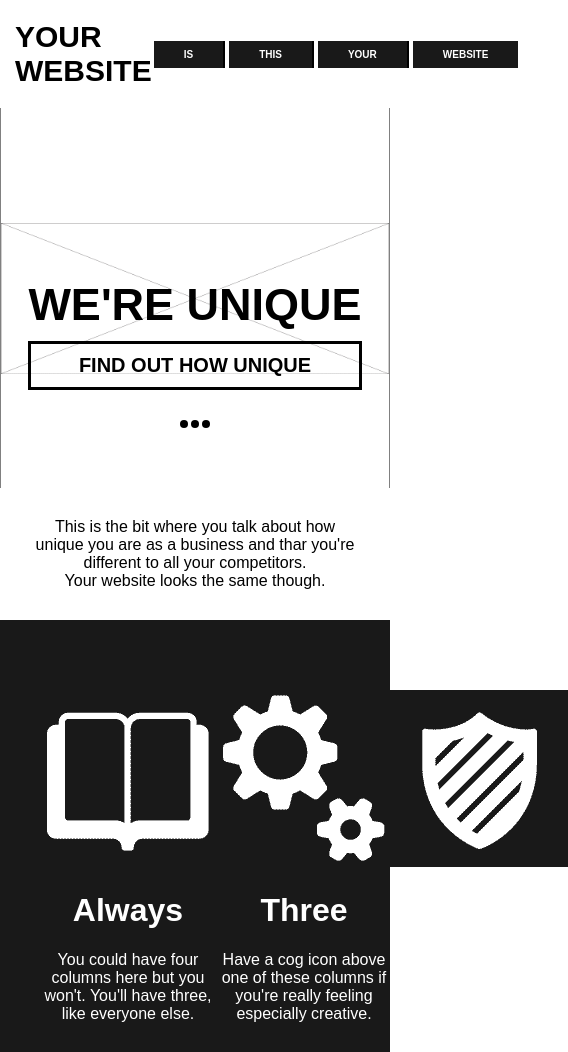
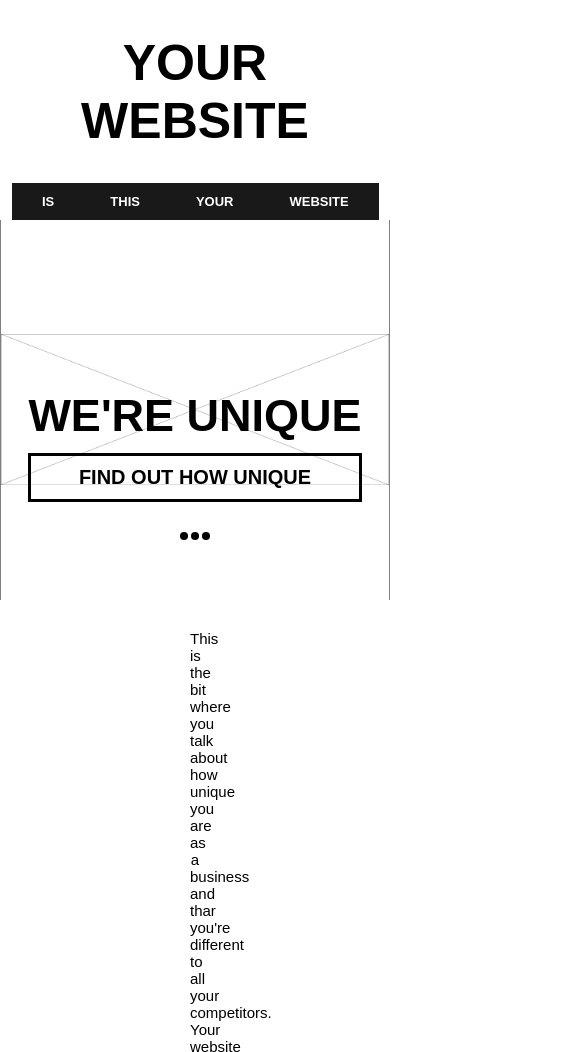
Before and after one commit to SellelY/your-website, a plain HTML site: page index.html in a window 390 px wide. Shown: the top 1052 px of the page, 568 px wide, since content can reach past the window. Drawn offline with Linux system fonts and the light colour scheme.

Commit message:
font-sizing-vw

```diff
--- a/index.css
+++ b/index.css
@@ -118,21 +118,25 @@ footer {
 @media (max-width: 800px) {
 
     header h1 {
-        font-size: 30px;
+        font-size: 50px;
+        text-align: center;
     }
 
     header {
         padding: 0 15px;
+        flex-direction: column;
     }
 
     nav {
-        font-size: 10px;
+        font-size: 13px;
+        margin: auto;
     }
 
     a {
         color: white;
         background-color: #191919;
-        margin: 2px;
+        padding: 11px 30px;
+        margin: 0 -3px;
     }
 
 
@@ -157,4 +161,13 @@ footer {
         width: 8px;
         height: 8px;
     }
+
+    .parag {
+        padding: 30px 190px;
+        font-size: 15px;
+    }
+
+    img {
+        width: 70px;
+    }
 }
```
